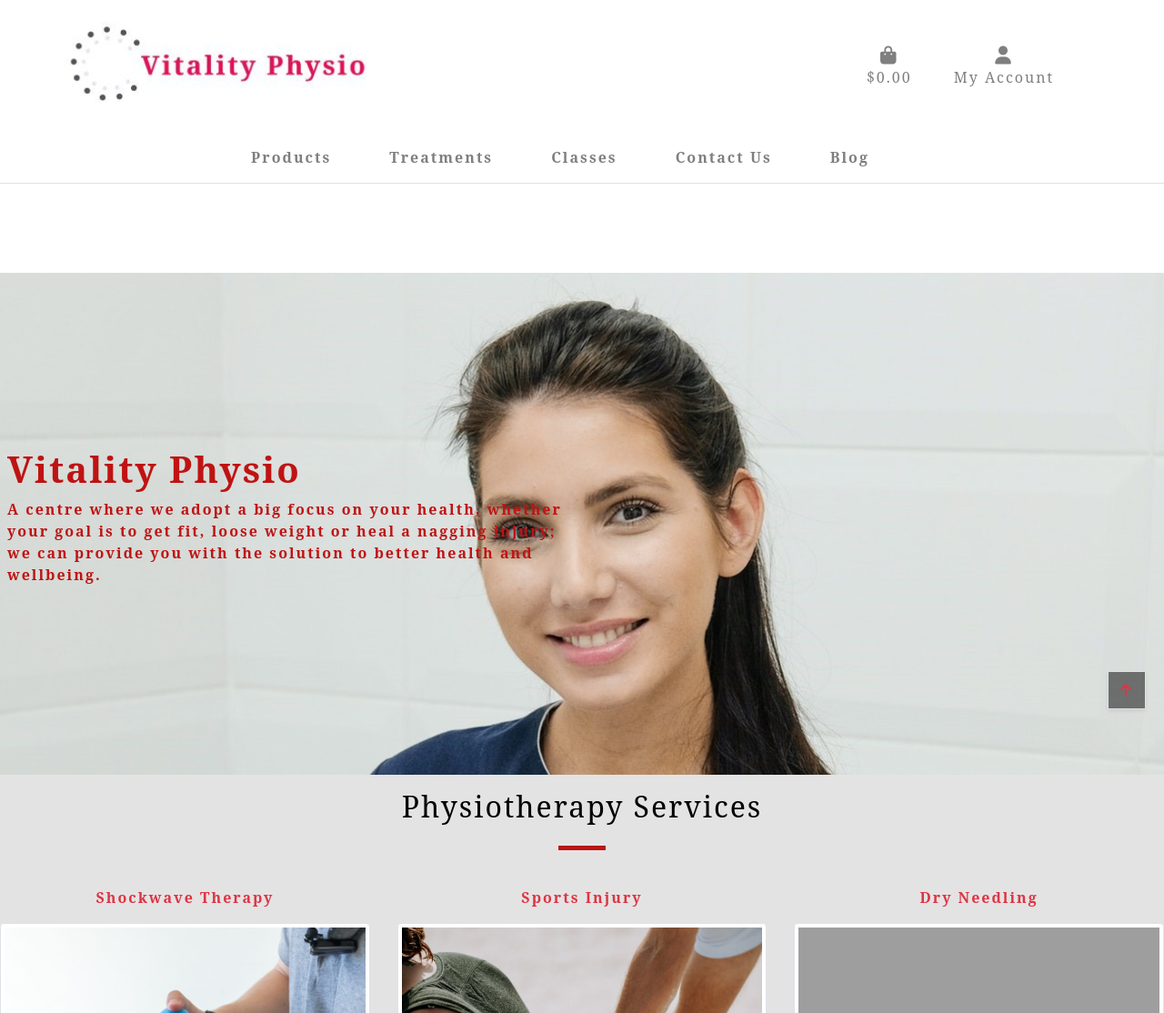
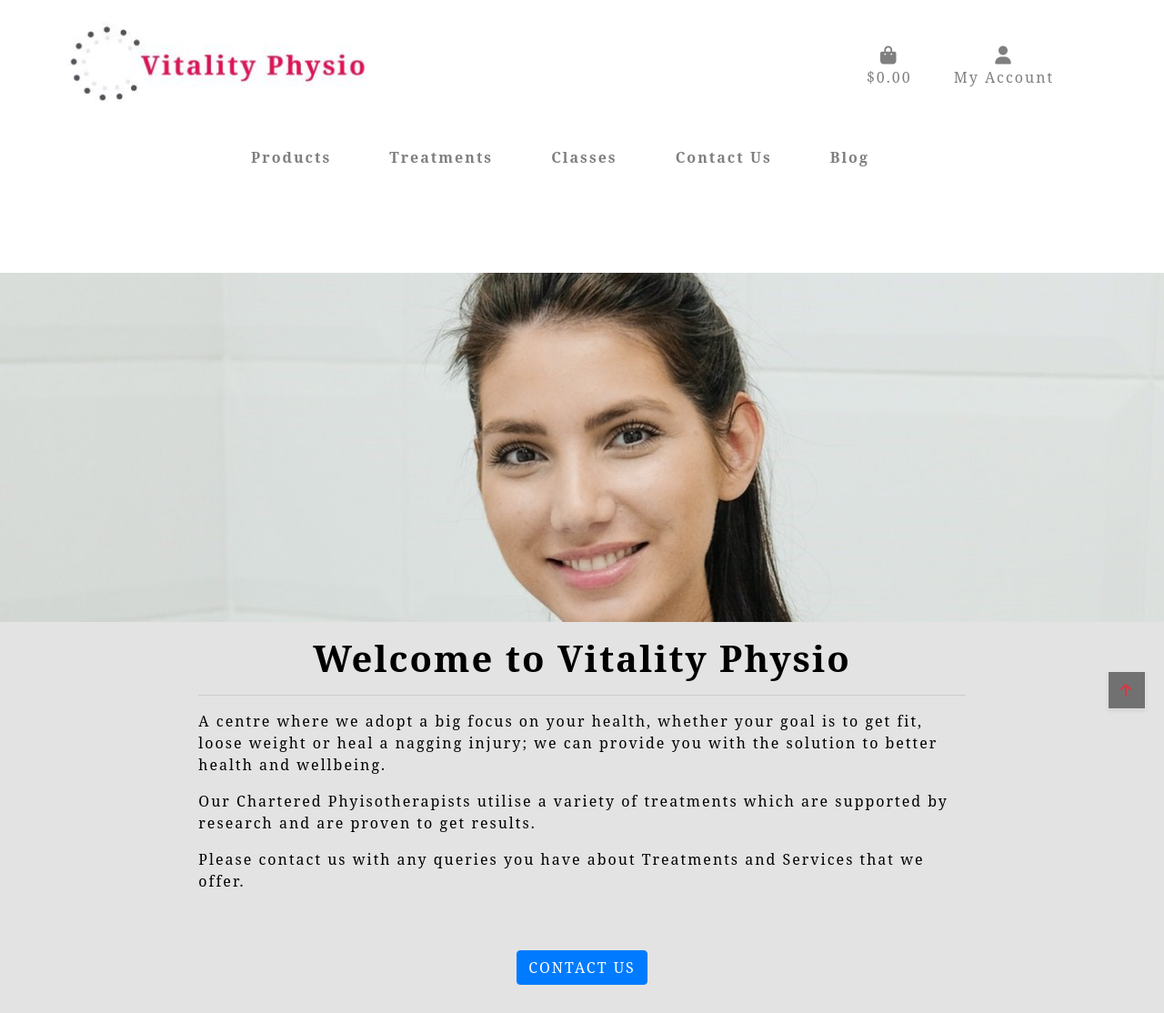
Before and after one commit to smeghen/vitality-physio, a Django app: page / in a window 1280 px wide. Shown: the top 1114 px of the page at 91% size. Run offline with Django 3.2, Linux system fonts and the light colour scheme; some libraries are stand-ins or nearby versions; grey boxes are pictures that could not be loaded.

Commit message:
Updated the styling of the home page to make it more appealling

```diff
--- a/home/templates/home/index.html
+++ b/home/templates/home/index.html
@@ -14,56 +14,77 @@
     <div class="container-fluid ">
         <div class="masthead bg-black hero-image h-100">
             <div class="col-sm-6 px-2">
-                <h1 class="red-text font-weight-bold">Vitality Physio</h1>
-                    <p class="red-text font-weight-bold">  A centre where we adopt a big focus on your health, whether your goal is to get fit, loose weight or heal a nagging injury;
-                        we can provide you with the solution to better health and wellbeing.
-                    </p>
+
             </div>
         </div>
     </div>
 </section>
 
+ <!--                       About Section   -->
+ <section class="page-section-grey" id="about">
+    <div class="row gx-4 gx-lg-5 justify-content-center">
+        <div class="col-sm-12 col-md-8">
+            <h1 class="font-weight-bold text-center">Welcome to Vitality Physio</h1>
+            <hr>
+                <p>  A centre where we adopt a big focus on your health, whether your goal is to get fit, loose weight or heal a nagging injury;
+                    we can provide you with the solution to better health and wellbeing.
+                </p>
+                <p>Our Chartered Phyisotherapists utilise a variety of treatments which are supported by research and are proven to get results.
+                </p>
+                <p>Please contact us with any queries you have about Treatments and Services that we offer.
+                </p>
+                <p class="text-center">
+                <a href="{% url 'contact' %}" class="btn btn-primary rounded-5 mt-5">
+                    <span class="text-uppercase">Contact Us</span>
+                </a>
+            </p>
+        </div>
+    </div>
+
+ </section>
+
  <!--                       Treatments Section   -->
- <section class="page-section-white " id="treatments">
+ <section class="page-section-white" id="treatments">
     <div>
         <div class="row gx-4 gx-lg-5 justify-content-center">
             <div class="col-lg-12 text-center">
+                <hr class="divider divider-light" />
                 <h2 class="text-black mt-0">Physiotherapy Services</h2>
                 <hr class="divider divider-light" />
             <div>
                 <div class="row">
                     <div class="col-sm col-md-4 col-lg-4 py-3">
-                        <p class="text-danger"><strong>Shockwave Therapy</strong></p>
+                        <p><strong>Shockwave Therapy</strong></p>
                         <a href="{% url 'products' %}?category=Physiotherapy" title="Shockwave" >
                             <img class="img-fluid img-thumbnail img-home" src="/media/shockwave.jpg" alt="Shockwave Therapy" />
                         </a>
                     </div>
                     <div class="col-sm col-md-4 col-lg-4 py-3">
-                        <p class="text-danger"><strong>Sports Injury</strong></p>
+                        <p><strong>Sports Injury</strong></p>
                         <a href="{% url 'products' %}?category=Physiotherapy" title="Sports Injuries">
                             <img class="img-fluid img-thumbnail img-home" src="/media/sports-injury.jpg" alt="Sports Injuries" />
                         </a>
                     </div>
                     <div class="col-sm col-md-4 col-lg-4 py-3">
-                        <p class="text-danger"><strong>Dry Needling</strong></p>
+                        <p><strong>Dry Needling</strong></p>
                         <a href="{% url 'products' %}?category=Physiotherapy" title="Dry Needling">
                             <img class="img-fluid img-thumbnail img-home" src="/media/dry-needling.jpg" alt="Dry needling" />
                         </a>
                     </div>
                     <div class="col-sm col-md-4 col-lg-4 py-3">
-                        <p class="text-danger"><strong>Sports Massage</strong></p>
+                        <p><strong>Sports Massage</strong></p>
                         <a href="{% url 'products' %}?category=Physiotherapy" title="Sports Massage">
                             <img class="img-fluid img-thumbnail img-home" src="/media/sports-massage.jpg" alt="Sports Massage" />
                         </a>
                     </div>
                     <div class="col-sm col-md-4 col-lg-4 py-3">
-                        <p class="text-danger"><strong>Neck/Back Pain</strong></p>
+                        <p><strong>Neck/Back Pain</strong></p>
                         <a href="{% url 'products' %}?category=Physiotherapy" title="neck-pain">
                             <img class="img-fluid img-thumbnail img-home" src="/media/neck-pain.jpg" alt="Neck/Back Pain" />
                         </a>
                     </div>
                     <div class="col-sm col-md-4 col-lg-4 py-3">
-                        <p class="text-danger"><strong>Manual Therapy</strong></p>
+                        <p><strong>Manual Therapy</strong></p>
                         <a href="{% url 'products' %}?category=Physiotherapy" title="Manual Therapy">
                             <img class="img-fluid img-thumbnail img-home" src="/media/manual-therapy.jpg" alt="Manual Therapy" />
                         </a>
@@ -75,22 +96,23 @@
 </section>
 
 <!--                       Classes Section   -->
-<section class="page-section-white " id="classes">
+<section class="page-section-grey " id="classes">
 
         <div class="row gx-4 gx-lg-5 justify-content-center">
             <div class="col-lg-12 text-center">
+                <hr class="divider divider-light" />
                 <h2 class="text-black mt-0">Classes</h2>
                 <hr class="divider divider-light" />
             </div>
             <div class="row">
                 <div class="col-sm col-lg-4 py-3 offset-lg-2">
-                    <p class="text-danger text-center"><strong>Yoga</strong></p>
+                    <p class="text-center"><strong>Yoga</strong></p>
                     <a href="{% url 'products' %}?category=Yoga,Pilates" title="Yoga" >
                         <img class="img-fluid img-thumbnail img-home" src="/media/yoga-class.jpg" alt="Yoga Classes" />
                     </a>
                 </div>
                 <div class="col-sm col-lg-4 py-3">
-                    <p class="text-danger text-center"><strong>Pilates</strong></p>
+                    <p class="text-center"><strong>Pilates</strong></p>
                     <a href="{% url 'products' %}?category=Yoga,Pilates" title="Pilates">
                         <img class="img-fluid img-thumbnail img-home" src="/media/pilates-class.jpg" alt="Pilates Classes" />
                     </a>
--- a/products/templates/products/product_detail.html
+++ b/products/templates/products/product_detail.html
@@ -16,7 +16,7 @@
     <div class="container-fluid">
         <div class="row">
             <div class="col-12 col-md-6 col-lg-4 offset-lg-2">
-                <div class="product-details-container mb-5 mt-5 ml-3 px-5 page-section-white">
+                <div class="product-details-container mb-5 mt-5 ml-3 px-5 page-section-grey">
                     <p class="lead mb-0 mt-5 font-weight-bold">{{ product.name }}</p>
                     <p class="mb-0">${{ product.price }}</p>
 
--- a/static/css/base.css
+++ b/static/css/base.css
@@ -29,13 +29,20 @@ body {
 
 .page-section{
     background-color:#d62a2a;
-    color: white;
+    color: black;
+    padding-top: 1rem;
+    padding-bottom: 1rem;
+}
+
+.page-section-grey{
+    background-color: rgb(228, 227, 227);
+    color: black;
     padding-top: 1rem;
     padding-bottom: 1rem;
 }
 
 .page-section-white{
-    background-color: rgb(228, 227, 227);
+    background-color: rgb(255, 255, 255);
     color: black;
     padding-top: 1rem;
     padding-bottom: 1rem;
@@ -46,7 +53,7 @@ hr.divider {
     height: 0.2rem;
     max-width: 3.25rem;
     margin: 1.5rem auto;
-    background-color: #BF1313;
+    background-color: black;
     opacity: 1;
 }
 
@@ -135,6 +142,12 @@ hr.divider {
     width:  30rem;
     height: 30rem;
     object-fit: cover;
+}
+
+.img-thumbnail{
+    border: 0px !important;
+    border-radius: 2rem;
+    padding: 0px;
 }
 
 
--- a/templates/base.html
+++ b/templates/base.html
@@ -86,7 +86,7 @@
         </div>
 
 
-        <div class="row bg-white border-bottom">
+        <div class="row bg-white">
             <nav class="navbar navbar-light w-100 text-center navbar-expand-md">
                 <button class="navbar-toggler" type="button" data-toggle="collapse" data-target="#main-nav" aria-controls="main-nav" aria-expanded="false" aria-label="Toggle navigation">
                     <span class="navbar-toggler-icon"></span>
```
